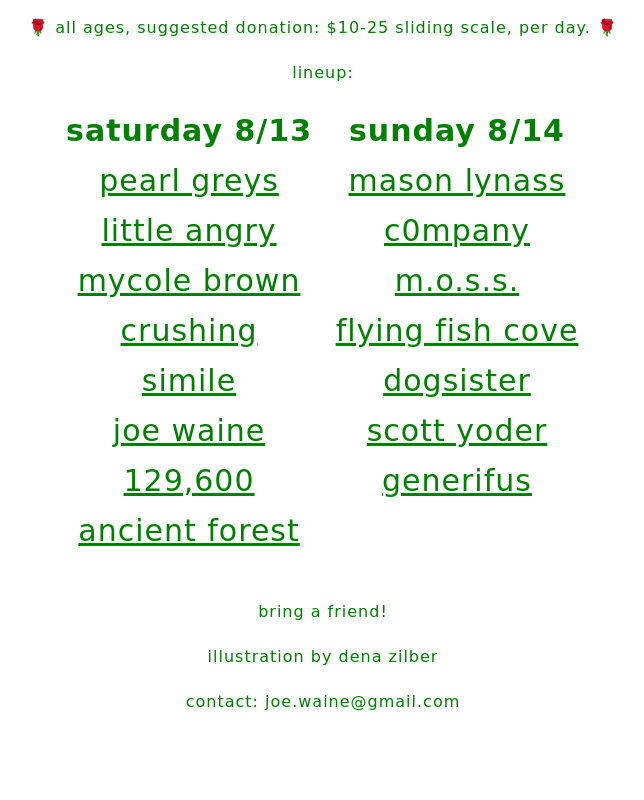
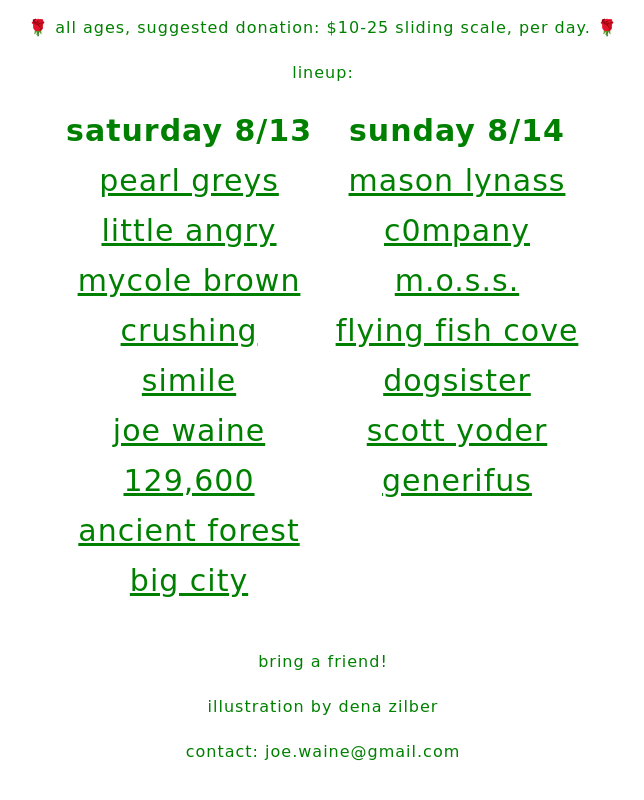
Before and after one commit to joewaine/wainestock, a plain HTML site: page index.html in a window 1280 px wide. Shown: the part 766-1566 px from the top of the page, without its empty margins (317-961 px from the left). Drawn offline with Linux system fonts and the light colour scheme.

Commit message:
Update index.html

```diff
--- a/index.html
+++ b/index.html
@@ -235,7 +235,10 @@ lineup:
     <td><a href="https://ancientforest.bandcamp.com/" target="_blank">Ancient Forest</a></td>
 
 </tr>
+<tr>
+    <td><a href="https://www.youtube.com/watch?v=eMUyf8ltBhw" target="_blank">Big City</a></td>
 
+</tr>
 
 
 </table>
```
